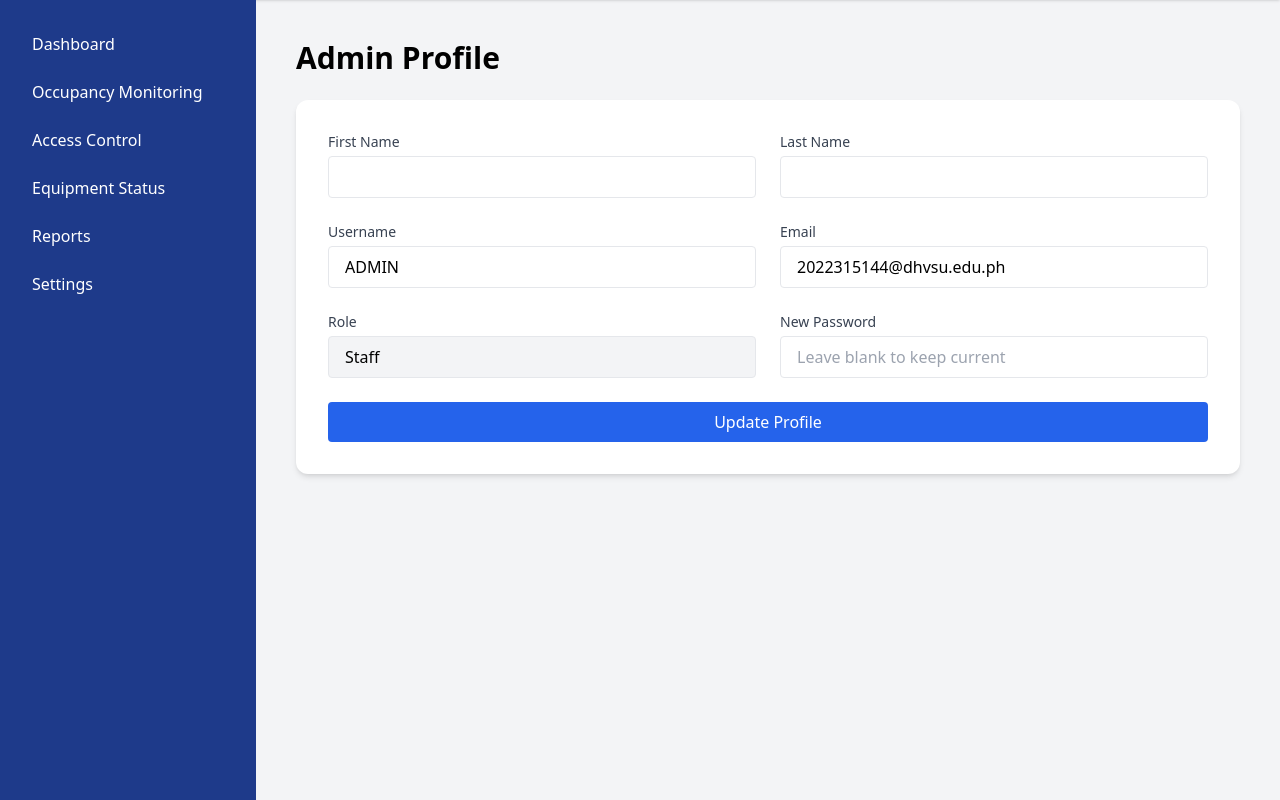
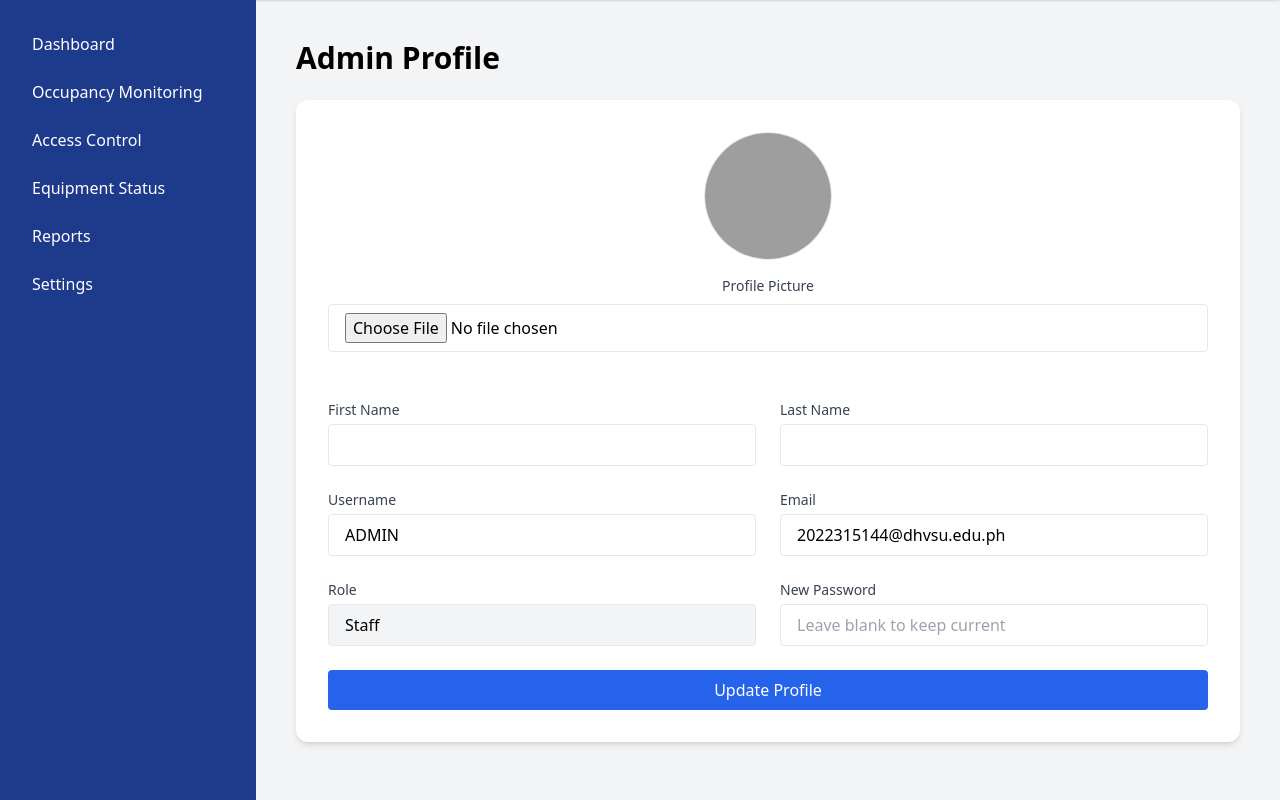
Before and after one commit to Ronalynsia/Tabetala, a PHP site: page /admin.php in a window 1280 px wide. Shown: the part 71-871 px from the top of the page. Run offline with PHP 8.4, Linux system fonts and the light colour scheme; a user stored in the database is signed in; data comes from the database, SQL or seed files in the repository; some libraries are stand-ins or nearby versions; grey boxes are pictures that could not be loaded.

Commit message:
Update admin.php

```diff
--- a/Tabetala/admin.php
+++ b/Tabetala/admin.php
@@ -103,9 +103,26 @@ unset($_SESSION['profile_success'], $_SESSION['profile_errors']);
     <?php endif; ?>
 
     <div class="bg-white p-8 rounded-xl shadow-md">
-      <form action="update_profile.php" method="POST" class="grid grid-cols-1 md:grid-cols-2 gap-6">
+      <form action="update_profile.php" method="POST" enctype="multipart/form-data" class="grid grid-cols-1 md:grid-cols-2 gap-6">
         <!-- Hidden id for update -->
         <input type="hidden" name="user_id" value="<?= (int)($user['id'] ?? 0) ?>">
+
+        <div class="col-span-2 flex flex-col items-center mb-6">
+          <?php if (!empty($user['profile_picture'])): ?>
+            <img id="previewImg" src="uploads/<?= htmlspecialchars($user['profile_picture']) ?>"
+                 alt="Profile Picture"
+                 class="w-32 h-32 object-cover rounded-full border mb-4">
+          <?php else: ?>
+            <img id="previewImg" src="assets/default-avatar.png"
+                 alt="Default Avatar"
+                 class="w-32 h-32 object-cover rounded-full border mb-4">
+          <?php endif; ?>
+
+          <label class="block text-sm font-medium text-gray-700 mb-2">Profile Picture</label>
+          <input type="file" name="profile_picture" accept="image/*"
+                 class="w-full px-4 py-2 border rounded"
+                 onchange="previewFile(this)">
+        </div>
 
         <div>
           <label class="block text-sm font-medium text-gray-700">First Name</label>
@@ -149,6 +166,17 @@ unset($_SESSION['profile_success'], $_SESSION['profile_errors']);
   document.getElementById('userMenuButton').addEventListener('click', function(e) {
     document.getElementById('userDropdown').classList.toggle('hidden');
   });
+
+  function previewFile(input) {
+    const file = input.files[0];
+    if (file) {
+      const reader = new FileReader();
+      reader.onload = function(e) {
+        document.getElementById('previewImg').src = e.target.result;
+      }
+      reader.readAsDataURL(file);
+    }
+  }
 </script>
 
 </body>
```
